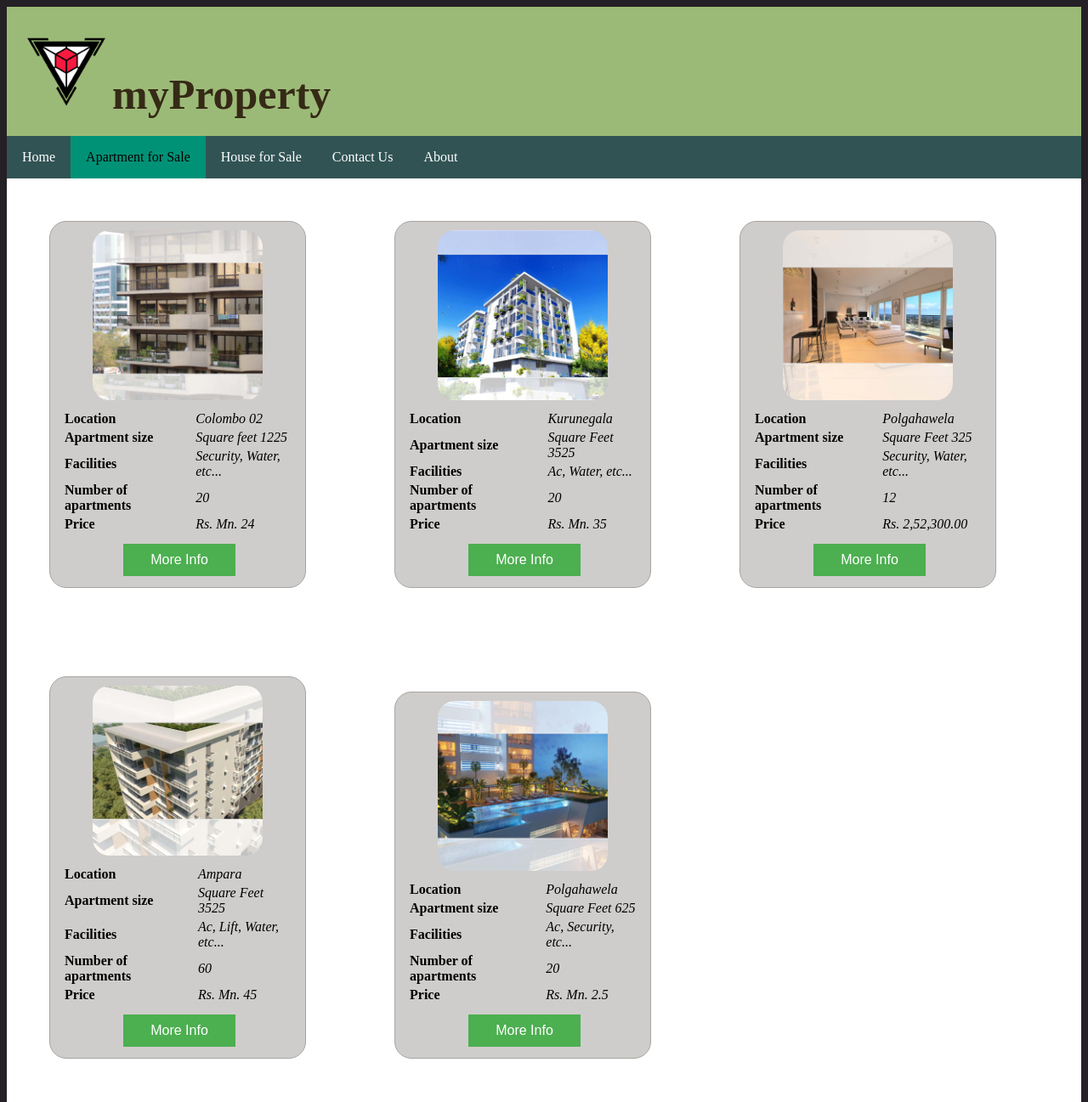
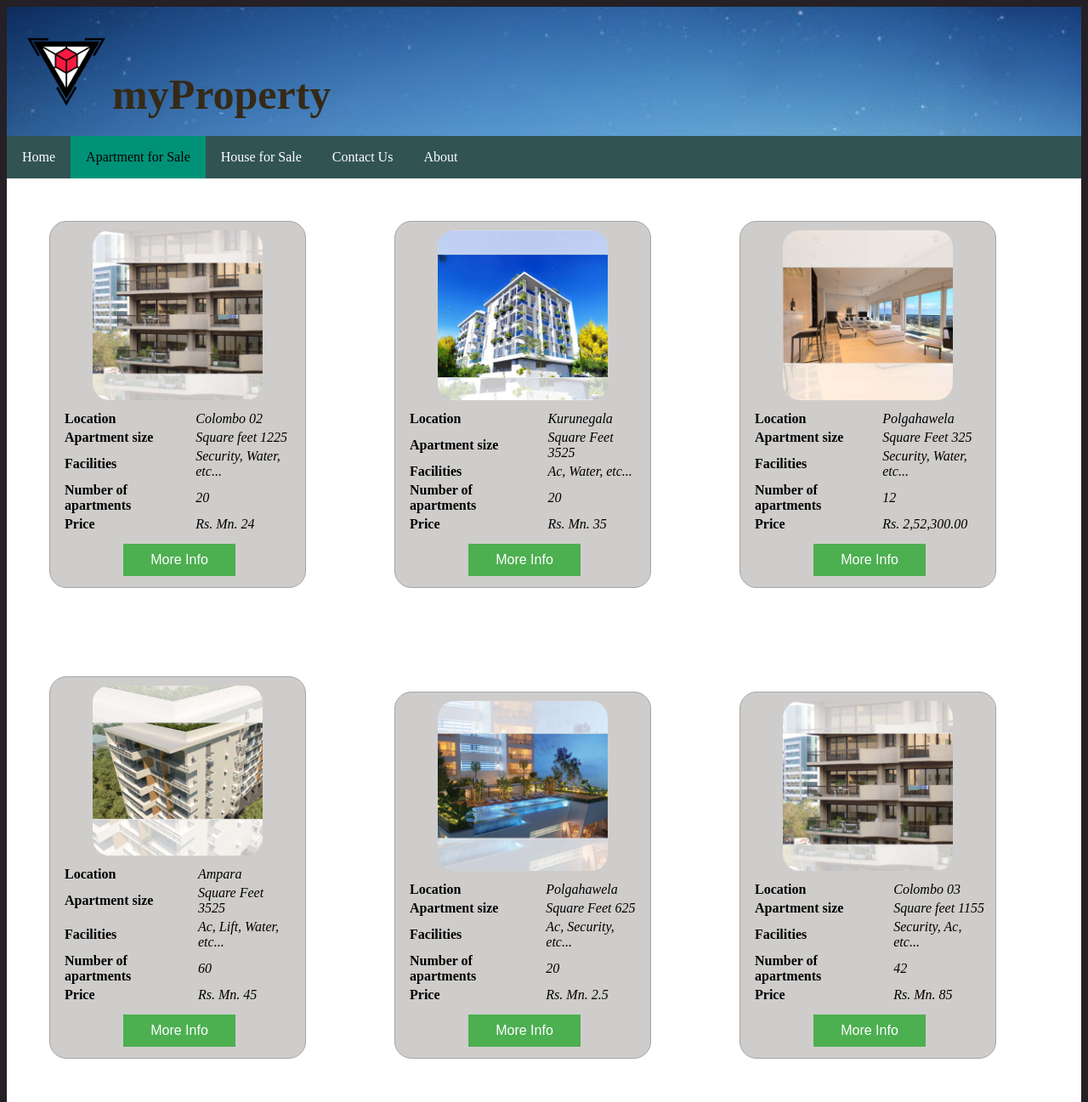
Before and after one commit to JayashankaAnushan19/myPropertyWebSite, a plain HTML site: page apartForSale.html in a window 1280 px wide. Shown: the top 1297 px of the page at 85% size. Drawn offline with Linux system fonts and the light colour scheme.

Commit message:
Updated All

```diff
--- a/Assests/CSS/style.css
+++ b/Assests/CSS/style.css
@@ -1,7 +1,11 @@
 .conHead{
 	padding: 20px 0;
 	padding-left: 20px;
-	background-color: #9CBA77;
+	background-color: #808E6F;
+	background-image: url(../Img/bit.jpg);
+	background-position: center;
+	background-repeat: no-repeat;
+	background-size: cover;
 	color: #352A16;
 }
 .head{
--- a/apartForSale.html
+++ b/apartForSale.html
@@ -176,6 +176,37 @@
 				</table>
 			</div>
 		</div>
+		<div class="blockInline sellBlock">
+			<div class="">
+				<img class="center sellImage zoom" src="Assests/IMG/4.jpg">
+			</div>
+			<div class="">
+				<table>
+					<tr>
+						<td>Location</td><td>Colombo 03</td>
+					</tr>
+					<tr>
+						<td>Apartment size  </td><td>Square feet 1155</td>
+					</tr>
+					<tr>
+						<td>Facilities</td><td>Security, Ac, etc...</td>
+					</tr>
+					<tr>
+						<td>Number of apartments &nbsp;&nbsp; </td><td>42</td>
+					</tr>
+					<tr>
+						<td>Price </td><td>Rs. Mn. 85</td>
+					</tr>
+					<tr>
+						<td colspan="2">
+							<center>
+								<button class="sellLink btn">More Info</button>
+							</center>
+						</td>
+					</tr>
+				</table>
+			</div>
+		</div>
 	</div>
 	<div class="footer">
 		<ul class="footerUl">
```
Also changed, not shown: Assests/IMG/bit.jpg (added).
